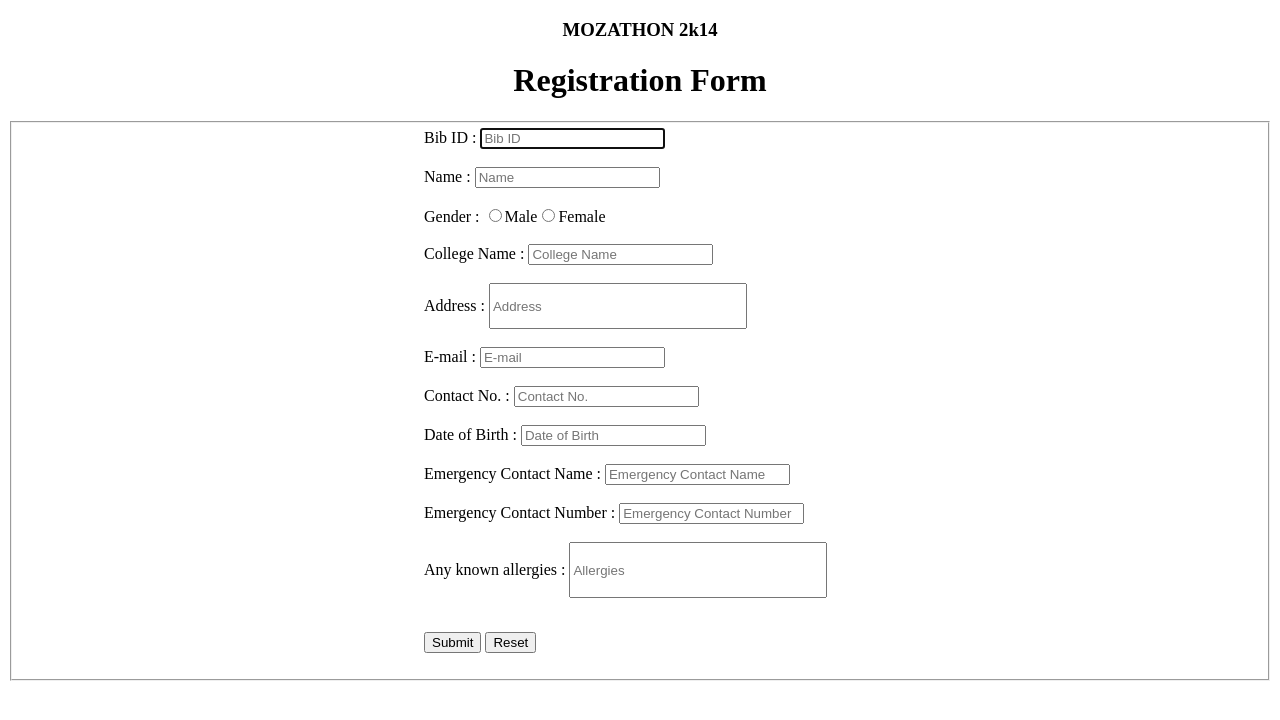
After one commit to nitral/Marathon-Tracker, a PHP site: page /reg.html in a window 1280 px wide. The commit adds this page. Shown: the top 720 px of the page. Run offline with PHP 8.4, Linux system fonts and the light colour scheme; a stand-in replaces the project's code that opens the database connection.

Commit message:
Added utility pages and Modified tracker.php  - Added: Checkpoint Login Page [index.php]  - Added: Checkpoint Logout Page [logout.php] (Ravi Shankar Pandey)  - Added: Registration Module  - Modified: tracker.php to autogenerate buttons and have sessions.  - Some other bug fixes.

```diff
--- /dev/null
+++ b/css/stylereg.css
@@ -0,0 +1,12 @@
+.allergy{
+	height:50px;
+	width:250px;
+}
+
+.address{
+	height:40px;
+	width:250px;
+}
+.form{
+	padding-left:400px;
+}
--- /dev/null
+++ b/reg.html
@@ -0,0 +1,61 @@
+<!DOCTYPE html>
+<html>
+<head>
+	<title>Registration Form</title>
+	<link rel="stylesheet" type="text/css" href="css/stylereg.css">
+</head>
+<body>
+<div class="container">
+	<div id="top" align="center">
+	<h3> MOZATHON 2k14</h3>
+	</div>
+	<div id="middle">
+<form  action="registration.php" method="post">
+<h1 align="center">Registration Form</h1>
+<fieldset>
+	<div align="left" class="form">
+
+	<label for="bibId" class="bibId">Bib ID :</label>
+	<input autofocus class="form-control" name="bibId" type="text" placeholder="Bib ID"/><br><br>
+
+	<label for="name" class="name">Name :</label>
+	<input autofocus class="form-control" name="name" type="text" placeholder="Name"/><br><br>
+
+	<label for="sex" class="sex">Gender :</label>
+	<input autofocus class="form-control" name="sex" type="radio" placeholder="Male" value="Male"/>Male<input autofocus class="form-control" name="sex" type="radio" placeholder="Female" value="Female"/>Female<br><br>
+
+	<label for="college" class="college">College Name :</label>
+	<input autofocus class="form-control" name="college" type="text" placeholder="College Name"/><br><br>
+
+	<label for="address" class="address">Address :</label>
+	<input autofocus class="address" name="address" type="text" placeholder="Address"/><br><br>
+
+	<label for="email" class="email">E-mail :</label>
+	<input autofocus class="form-control" name="email" type="text" placeholder="E-mail"/><br><br>
+
+	<label for="contact" class="contact">Contact No. :</label>
+	<input autofocus class="form-control" name="contact" type="text" placeholder="Contact No."/><br><br>
+
+	<label for="dob" class="dob">Date of Birth :</label>
+	<input autofocus class="form-control" name="dob" type="text" placeholder="Date of Birth"/><br><br>
+
+	<label for="econtact" class="contact">Emergency Contact Name :</label>
+	<input autofocus class="form-control" name="econtactname" type="text" placeholder="Emergency Contact Name"/><br><br>
+
+	<label for="econtact" class="contact">Emergency Contact Number :</label>
+	<input autofocus class="form-control" name="econtact" type="text" placeholder="Emergency Contact Number"/><br><br>
+
+	<label for="allergy" class="allergy">Any known allergies :</label>
+	<input type="text-box" name="allergy" placeholder="Allergies" class="allergy"/><br><br>
+
+	<p class="buttons">
+           <input type="submit"/>
+           <input type="reset"/>
+    </p>
+    </div>
+
+</fieldset>
+</form>
+
+</body>
+</html>
```
Also changed, not shown: index.php (added, +80 -0 lines), logout.php (added, +22 -0 lines), registration.php (added, +66 -0 lines), tracker.php (+59 -6 lines).
